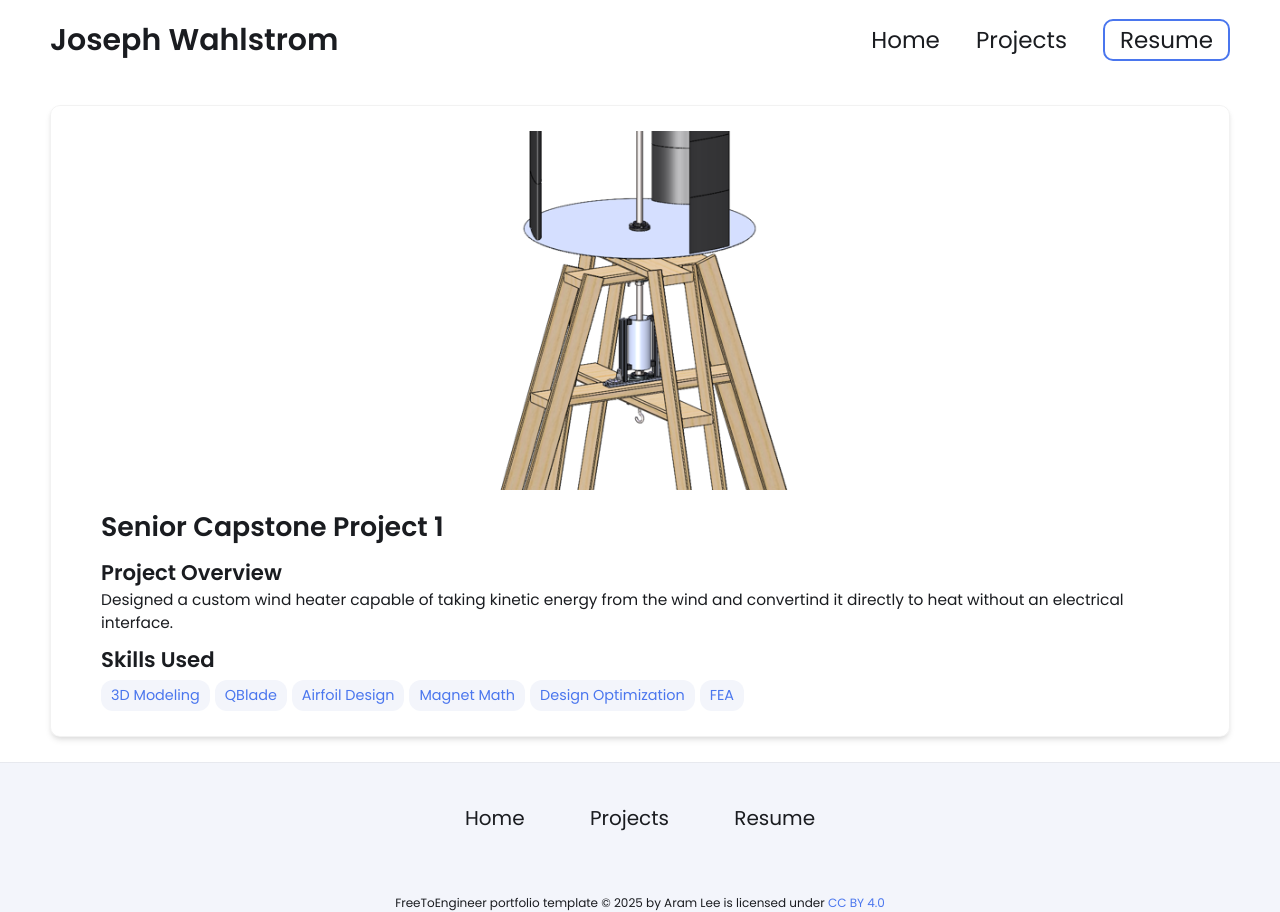
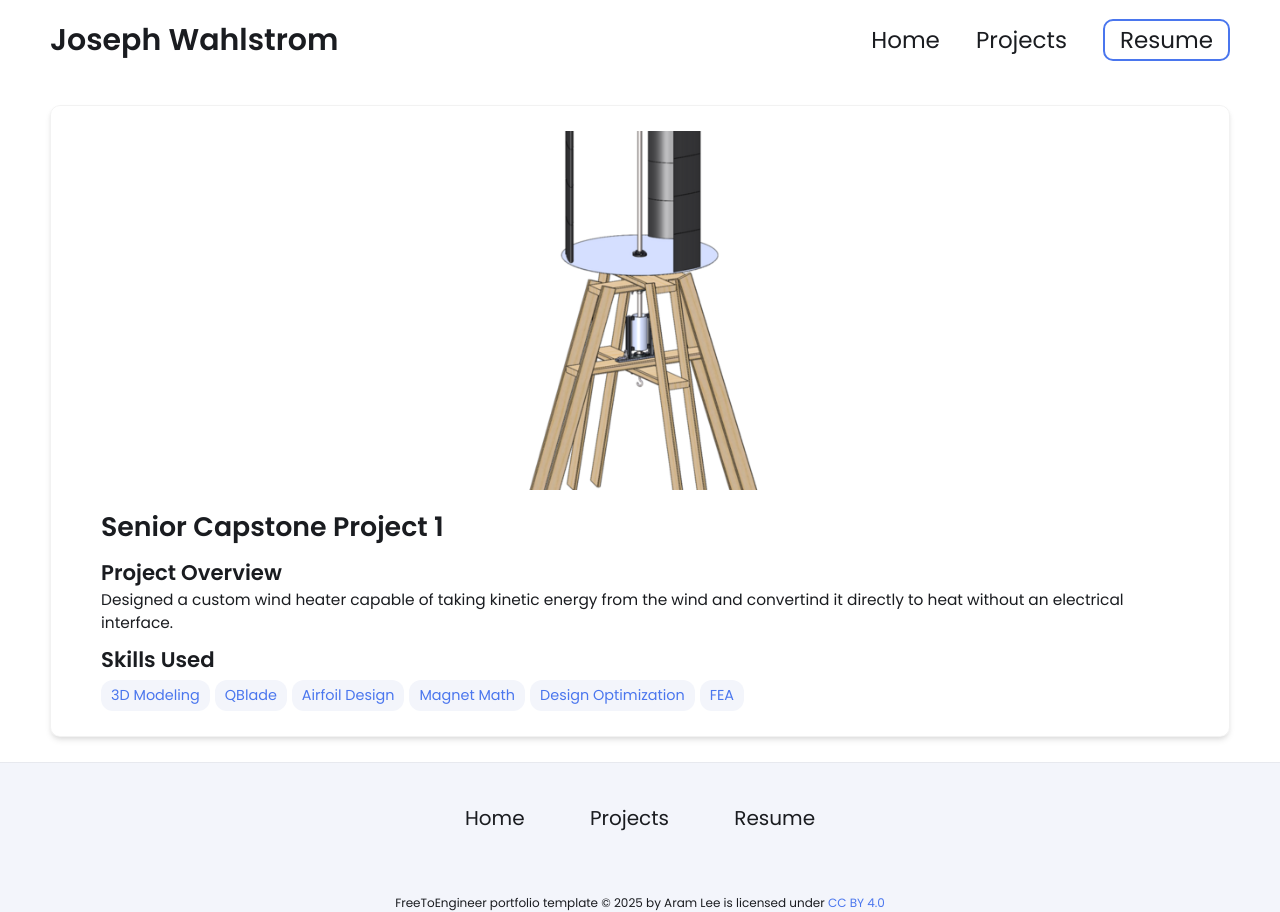
Before and after one commit to JosephWah/JosephW.github.io, a Jekyll site: the page built from _projects/Usenior proj 1/index.md, in a window 1280 px wide. Built offline with Jekyll 4.4.1, drawn with Linux system fonts in a browser that asks for light colours.

Commit message:
Update index.md

```diff
--- a/_projects/Usenior proj 1/index.md
+++ b/_projects/Usenior proj 1/index.md
@@ -9,5 +9,5 @@ skills:
 - Magnet Math
 - Design Optimization
 - FEA
-main-image: /imageedit_10_9030589113.png
+main-image: /imageedit_12_7764987760.png
 ---
```
